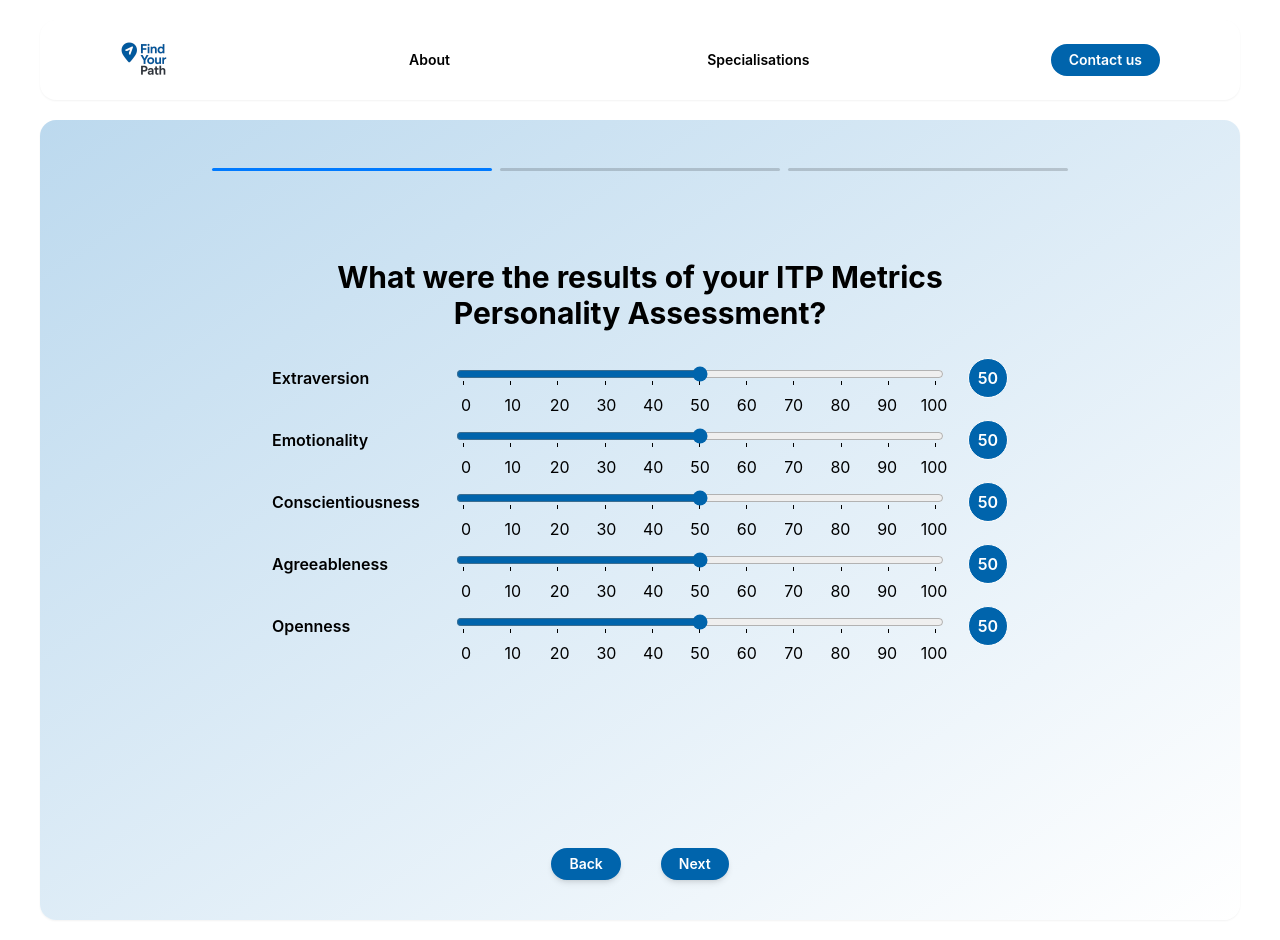
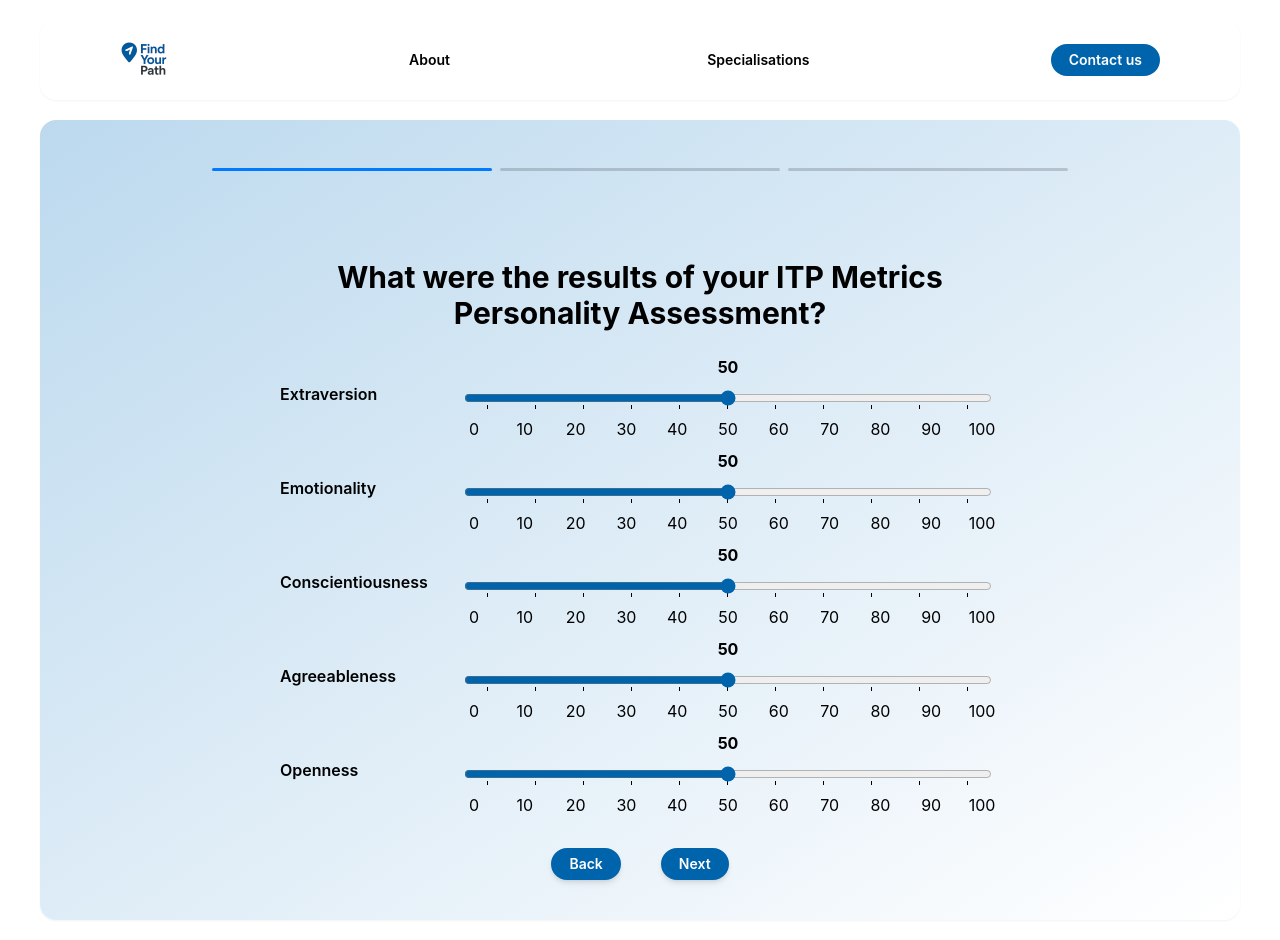
Before and after one commit to bdan0005/eng-path-navigator, a React (Create React App) app in the folder frontend/: page / in a window 1280 px wide. Both pictures are taken after a click on the button "Get started". Built offline with nearby package versions, Linux system fonts and the light colour scheme.

Commit message:
Fixing the some scaling issues with the sliders

```diff
--- a/frontend/src/components/Slider.jsx
+++ b/frontend/src/components/Slider.jsx
@@ -1,3 +1,5 @@
+import { useRef, useEffect, useState } from "react";
+
 export default function Slider({
   min = 0,
   max = 10,
@@ -15,8 +17,44 @@ export default function Slider({
   // Only show ticks at multiples of 10
   const tickValues = allValues.filter((val) => val % 10 === 0);
 
+  // Ref and state for slider width
+  const sliderRef = useRef(null);
+  const [sliderWidth, setSliderWidth] = useState(0);
+  const horizontalPadding = 10;
+
+  useEffect(() => {
+    if (sliderRef.current) {
+      setSliderWidth(sliderRef.current.offsetWidth);
+    }
+    // Update on window resize
+    const handleResize = () => {
+      if (sliderRef.current) {
+        setSliderWidth(sliderRef.current.offsetWidth);
+      }
+    };
+    window.addEventListener('resize', handleResize);
+    return () => window.removeEventListener('resize', handleResize);
+  }, []);
+
+  const percent = (value - min) / (max - min);
+  const thumbReach = sliderWidth - 2 * horizontalPadding;
+  const leftPx = horizontalPadding + percent * thumbReach;
+
   return (
     <div className="flex flex-col space-y-2 p-2 items-center w-full">
+      {/* Value indicator above slider */}
+      <div className="relative w-full mb-2 px-4" ref={sliderRef}>
+        <span
+          className="absolute -top-4 text-black font-bold pointer-events-none"
+          style={{
+            left: `${leftPx}px`,
+            transform: 'translateX(-50%)',
+          }}
+        >
+          {value}
+        </span>
+      </div>
+
       {/* Range slider */}
       <input
         type="range"
@@ -25,7 +63,7 @@ export default function Slider({
         step={step}
         value={value}
         onChange={(e) => onChange(Number(e.target.value))}
-        className="w-full"
+        className="w-full px-4"
         list={markers ? "steplist" : undefined}
       />
 
--- a/frontend/src/components/SliderQuestion.jsx
+++ b/frontend/src/components/SliderQuestion.jsx
@@ -25,13 +25,13 @@ const SliderQuestion = ({ text, options, min = 0, max = 100, step = 1, onChange
         {options.map((option) => (
           <div
             key={option}
-            className="flex flex-wrap items-center space-x-2 sm:space-x-4"
+            className="flex flex-col p-2 md:flex-row items-center space-y-2 md:space-y-0 md:space-x-4"
           >
-            <span className="flex-shrink-0 w-24 sm:w-40 font-semibold">
+            <span className="flex-shrink-0 w-24 sm:w-40 font-semibold text-center md:text-left">
               {option}
             </span>
 
-            <div className="flex-1 min-w-[120px]">
+            <div className="flex-1 min-w-[275px] w-full md:w-auto">
               <Slider
                 min={min}
                 max={max}
@@ -40,10 +40,6 @@ const SliderQuestion = ({ text, options, min = 0, max = 100, step = 1, onChange
                 onChange={(val) => handleChange(option, val)}
               />
             </div>
-
-            <span className="flex-shrink-0 w-8 h-8 sm:w-10 sm:h-10 flex items-center justify-center bg-blue text-white font-semibold rounded-full border border-gray-300">
-              {values[option]}
-            </span>
           </div>
         ))}
       </div>
```
